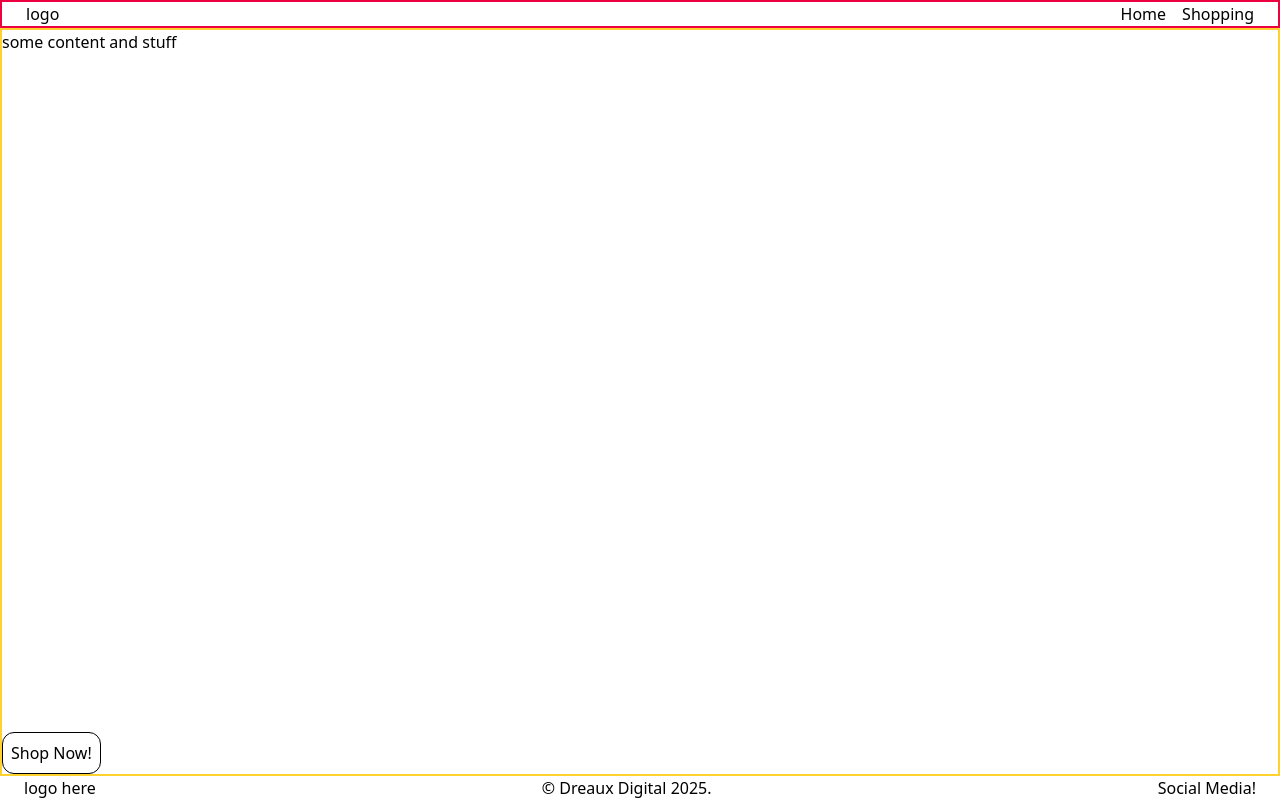
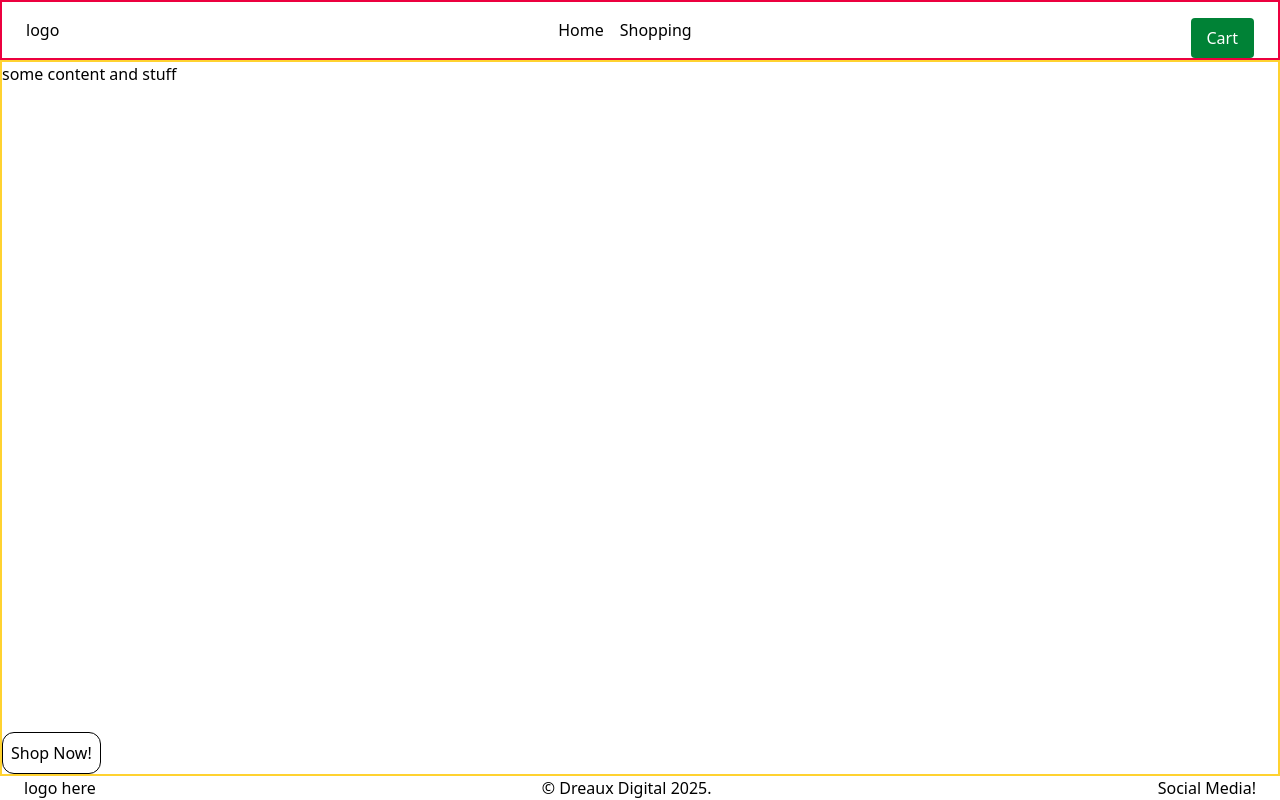
Before and after one commit to adrianc1/shopping-page, a React (Vite) app: page / in a window 1280 px wide. Built offline with nearby package versions, Linux system fonts and the light colour scheme.

Commit message:
created cart button and linking to cart comppoenent using react router dom

```diff
--- a/src/components/Navbar.jsx
+++ b/src/components/Navbar.jsx
@@ -1,3 +1,5 @@
+import ViewCartBtn from './ViewCartBtn';
+
 const Navbar = () => {
 	return (
 		<nav className="flex w-full border-rose-600 border-2 items-center justify-between px-6">
@@ -6,6 +8,7 @@ const Navbar = () => {
 				<li>Home</li>
 				<li>Shopping</li>
 			</ul>
+			<ViewCartBtn />
 		</nav>
 	);
 };
--- /dev/null
+++ b/src/components/ViewCartBtn.jsx
@@ -0,0 +1,14 @@
+import { Link } from 'react-router-dom';
+
+const ViewCartBtn = () => {
+	return (
+		<Link
+			to="cart"
+			className="inline-block px-4 py-2 mt-4 text-white bg-green-700 rounded hover:bg-green-800 transition"
+		>
+			Cart
+		</Link>
+	);
+};
+
+export default ViewCartBtn;
--- a/src/routes/routes.jsx
+++ b/src/routes/routes.jsx
@@ -1,6 +1,7 @@
 import Home from '../pages/Home';
 import ErrorPage from '../pages/ErrorPage';
 import Shop from '../pages/Shop';
+import Cart from '../pages/Cart';
 const routes = [
 	{
 		path: '/',
@@ -11,5 +12,6 @@ const routes = [
 		path: 'shop',
 		element: <Shop />,
 	},
+	{ path: 'cart', element: <Cart /> },
 ];
 export default routes;
```
